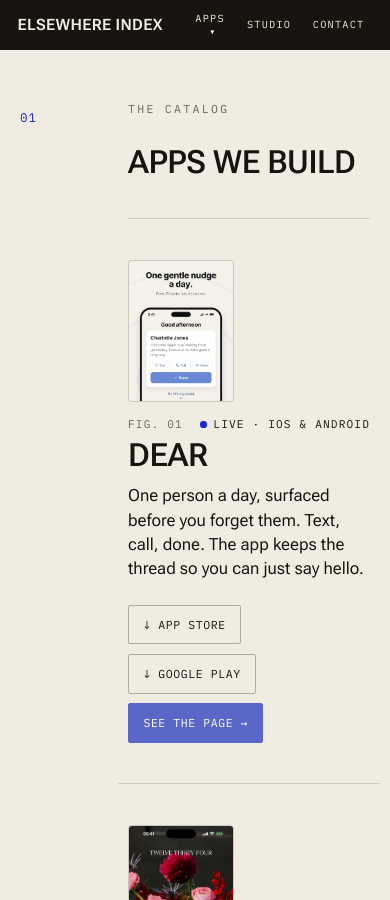
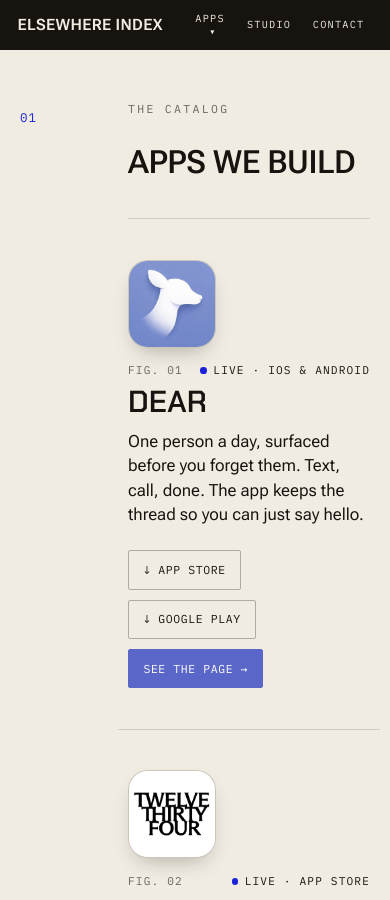
Before and after one commit to elsewhereindex/elsewhereindex.github.io, a Jekyll site: the page index.html, which Jekyll copies as it is, in a window 390 px wide and 900 px high, scrolled down 1196 px. Built offline with Jekyll 4.4.1, drawn with Linux system fonts in a browser that asks for light colours; some of the changed text lies outside the part shown.

Commit message:
Apply notes: app icons, digital name font, blue color-break, Whim polish
- Home catalog: replace rectangular photos with rounded-square app icons (Dear's
  deer head, the Twelve Thirty Four logotype, Early's ready-toggle, a camellia
  for Florilegium, a tangerine whim tile). App names now set in Chakra Petch for
  a more digital look.
- Twelve Thirty Four: simplified hook; primary link is now "Visit Twelve Thirty
  Four" to twelvethirtyfourflowers.com.
- Florilegium card: camellia icon; hook simplified to "By Twelve Thirty Four."
- Color-break section recoloured klein blue (orange is reserved for Whim), and
  the CTA button is white instead of neon.
- Whim page: remove all the neon-yellow accents (white underline like the rest),
  turn the "_" into a dark redaction bar like the app, and make the marquee white
  with new panel-picked lines.
- All email links now go to support@dearnudges.com.

Co-Authored-By: Claude Opus 4.8 (1M context) <noreply@anthropic.com>
Claude-Session: https://claude.ai/code/session_0119hHEm6WAYeiHgsHo8wUMP

```diff
--- a/early/index.html
+++ b/early/index.html
@@ -194,7 +194,7 @@
     <div class="colophon">
       <span>A study by <a href="/">Elsewhere Index</a></span>
       <span>Dallas / Paris</span>
-      <span><a href="mailto:earl@dearnudges.com">Join the pilot</a></span>
+      <span><a href="mailto:support@dearnudges.com">Join the pilot</a></span>
     </div>
   </div>
 </footer>
--- a/index.html
+++ b/index.html
@@ -10,7 +10,7 @@
 <meta property="og:type" content="website">
 <link rel="preconnect" href="https://fonts.googleapis.com">
 <link rel="preconnect" href="https://fonts.gstatic.com" crossorigin>
-<link href="https://fonts.googleapis.com/css2?family=Roboto+Flex:opsz,wght,wdth@8..144,100..1000,25..151&family=IBM+Plex+Mono:wght@400;500;600&display=swap" rel="stylesheet">
+<link href="https://fonts.googleapis.com/css2?family=Roboto+Flex:opsz,wght,wdth@8..144,100..1000,25..151&family=IBM+Plex+Mono:wght@400;500;600&family=Chakra+Petch:wght@500;600;700&display=swap" rel="stylesheet">
 <style>
   @property --wght { syntax: '<number>'; inherits: true; initial-value: 400; }
   @property --wdth { syntax: '<number>'; inherits: true; initial-value: 100; }
@@ -312,7 +312,7 @@
   .specimens { margin-top: 2.5rem; border-top: 1px solid var(--line); }
   .spec {
     position: relative;
-    display: grid; grid-template-columns: clamp(6rem, 20vw, 10.5rem) minmax(0, 1fr);
+    display: grid; grid-template-columns: clamp(4.5rem, 15vw, 8.5rem) minmax(0, 1fr);
     gap: clamp(1.25rem, 3.5vw, 2.75rem); align-items: start;
     padding: clamp(1.9rem, 4.5vh, 3rem) 0; border-bottom: 1px solid var(--line);
     transition: background 0.35s ease; margin: 0 calc(-1 * clamp(0.6rem, 2vw, 1.4rem)); padding-inline: clamp(0.6rem, 2vw, 1.4rem);
@@ -326,9 +326,11 @@
   .spec:hover { background: color-mix(in srgb, var(--brand) 8%, transparent); }
   .spec:hover::before { transform: scaleY(1); }
   .spec:hover .spec__fig { color: var(--brand); }
-  .spec__vis { display: block; overflow: hidden; aspect-ratio: 3 / 4; border-radius: 4px; border: 1px solid var(--line); background: var(--paper-2); position: relative; }
-  .spec__vis img { width: 100%; height: 100%; object-fit: cover; object-position: center top; transition: transform 0.9s cubic-bezier(.2,.7,.2,1); }
-  .spec:hover .spec__vis img { transform: scale(1.05); }
+  .spec__vis { display: block; overflow: hidden; aspect-ratio: 1 / 1; border-radius: 22.4%; border: 1px solid var(--line);
+    background: var(--paper-2); position: relative; box-shadow: 0 10px 22px -10px rgba(23,20,15,0.35); transition: transform 0.4s cubic-bezier(.2,.7,.2,1); }
+  .spec__vis img { width: 100%; height: 100%; object-fit: cover; transition: transform 0.5s cubic-bezier(.2,.7,.2,1); }
+  .spec:hover .spec__vis { transform: translateY(-3px); box-shadow: 0 16px 30px -12px rgba(23,20,15,0.4); }
+  .spec:hover .spec__vis img { transform: scale(1.03); }
 
   .spec__body { min-width: 0; }
   .spec__top { display: flex; flex-wrap: wrap; align-items: baseline; justify-content: space-between; gap: 0.35rem 1rem;
@@ -337,12 +339,11 @@
   .spec__fig { transition: color 0.3s ease; }
   .spec__status { display: inline-flex; align-items: center; gap: 0.4rem; color: var(--ink); }
   .spec__name {
-    font-family: var(--flex); font-variation-settings: 'wght' var(--n-wght), 'wdth' var(--n-wdth), 'opsz' 60;
-    --n-wght: 560; --n-wdth: 104;
-    font-size: clamp(2rem, 5.2vw, 3.5rem); line-height: 0.98; text-transform: uppercase; letter-spacing: -0.015em;
-    margin: 0.85rem 0 0; transition: color 0.3s ease, --n-wdth 0.5s ease;
+    font-family: "Chakra Petch", var(--flex); font-weight: 600;
+    font-size: clamp(1.9rem, 4.7vw, 3rem); line-height: 1.02; text-transform: uppercase; letter-spacing: 0.005em;
+    margin: 0.85rem 0 0; transition: color 0.3s ease;
   }
-  .spec:hover .spec__name { color: var(--brand); --n-wdth: 118; }
+  .spec:hover .spec__name { color: var(--brand); }
   .spec__hook { margin-top: 0.75rem; max-width: 48ch; font-size: clamp(1.05rem, 1.7vw, 1.28rem); line-height: 1.45; font-variation-settings: 'wght' 380; color: var(--ink); }
   .spec__acts { margin-top: 1.5rem; display: flex; flex-wrap: wrap; gap: 0.6rem; }
   .btn { font-family: var(--mono); font-size: 0.72rem; letter-spacing: 0.05em; text-transform: uppercase;
@@ -357,7 +358,7 @@
 
   @media (max-width: 560px) {
     .spec { grid-template-columns: minmax(0,1fr); gap: 0.9rem; }
-    .spec__vis { width: 44%; max-width: 9rem; }
+    .spec__vis { width: 5.5rem; }
     .spec__name { margin-top: 0.4rem; }
   }
   .spec__name { overflow-wrap: break-word; }
@@ -391,7 +392,7 @@
 
   /* ============ Color break ============ */
   .shout {
-    position: relative; z-index: 2; background: var(--shout); color: var(--paper);
+    position: relative; z-index: 2; background: var(--accent); color: var(--paper);
     margin-top: clamp(3.5rem, 9vh, 6rem);
     scroll-margin-top: var(--bar);
     overflow: hidden;
@@ -409,15 +410,15 @@
   .shout__sub { margin-top: 1.75rem; max-width: 46ch; font-size: 1.1rem; line-height: 1.5; color: rgba(240,236,226,0.9); }
   .shout__cta {
     display: inline-flex; align-items: center; gap: 0.6rem; margin-top: 2.25rem;
-    background: var(--hi); color: var(--ink);
+    background: var(--paper); color: var(--ink);
     font-family: var(--mono); font-size: 0.8rem; letter-spacing: 0.06em; text-transform: uppercase;
-    padding: 0.85rem 1.15rem; border: 1px solid var(--ink);
+    padding: 0.85rem 1.15rem; border: 1px solid var(--paper);
     transition: transform 0.25s ease, box-shadow 0.25s ease;
   }
-  .shout__cta:hover { transform: translate(-2px,-2px); box-shadow: 4px 4px 0 var(--ink); }
+  .shout__cta:hover { transform: translate(-2px,-2px); box-shadow: 4px 4px 0 rgba(23,20,15,0.35); }
   .shout__mail { margin-top: 1.4rem; font-family: var(--mono); font-size: 0.82rem; color: rgba(240,236,226,0.85); }
   .shout__mail a { border-bottom: 1px solid rgba(240,236,226,0.5); padding-bottom: 0.1rem; }
-  .shout ::selection { background: var(--ink); color: var(--shout); }
+  .shout ::selection { background: var(--paper); color: var(--accent); }
 
   /* ============ Colophon ============ */
   .colophon {
@@ -582,7 +583,7 @@
 
         <article class="spec" style="--brand:#5A67C8">
           <a class="spec__vis" href="https://dearnudges.com" target="_blank" rel="noopener" aria-label="Dear">
-            <img src="assets/img/dear-01.jpg" width="599" height="1299" loading="lazy" alt="The Dear app showing a daily nudge to reach out to a contact.">
+            <img src="assets/img/icons/dear.png" width="1024" height="1024" loading="lazy" alt="Dear app icon, a deer's head.">
           </a>
           <div class="spec__body">
             <div class="spec__top"><span class="spec__fig">Fig. 01</span><span class="spec__status"><span class="dot live"></span>Live &middot; iOS &amp; Android</span></div>
@@ -597,28 +598,28 @@
         </article>
 
         <article class="spec" style="--brand:#A8446A">
-          <a class="spec__vis" href="/twelve-thirty-four/" aria-label="Twelve Thirty Four">
-            <img src="assets/img/ttf-gallery.jpg" width="598" height="1299" loading="lazy" alt="Twelve Thirty Four showing a florist arrangement in the gallery.">
+          <a class="spec__vis" href="https://twelvethirtyfourflowers.com" target="_blank" rel="noopener" aria-label="Twelve Thirty Four">
+            <img src="assets/img/icons/ttf.png" width="1024" height="1024" loading="lazy" alt="Twelve Thirty Four app icon.">
           </a>
           <div class="spec__body">
             <div class="spec__top"><span class="spec__fig">Fig. 02</span><span class="spec__status"><span class="dot live"></span>Live &middot; App Store</span></div>
             <h3 class="spec__name">Twelve Thirty Four</h3>
-            <p class="spec__hook">A working flower shop, in your pocket. Ordering, gifting, occasions, and standing orders, for the shop and the customer at once.</p>
+            <p class="spec__hook">A working flower shop, in your pocket. Ordering, gifting, and standing orders, all in one place.</p>
             <div class="spec__acts">
               <a class="btn btn--dl" href="https://apps.apple.com/us/app/twelve-thirty-four/id6761194006" target="_blank" rel="noopener">&#8595; App Store</a>
-              <a class="btn btn--page" href="/twelve-thirty-four/">See the page <span class="a" aria-hidden="true">&rarr;</span></a>
+              <a class="btn btn--page" href="https://twelvethirtyfourflowers.com" target="_blank" rel="noopener">Visit Twelve Thirty Four <span class="a" aria-hidden="true">&rarr;</span></a>
             </div>
           </div>
         </article>
 
         <article class="spec" style="--brand:#8B4A5A">
           <a class="spec__vis" href="/florilegium/" aria-label="Florilegium">
-            <img src="assets/img/florilegium/drawing.png" width="540" height="720" loading="lazy" alt="A botanical drawing of a garden rose from Florilegium.">
+            <img src="assets/img/icons/florilegium.png" width="1024" height="1024" loading="lazy" alt="Florilegium app icon, a camellia.">
           </a>
           <div class="spec__body">
             <div class="spec__top"><span class="spec__fig">Fig. 03</span><span class="spec__status"><span class="dot soon"></span>Coming soon</span></div>
             <h3 class="spec__name">Florilegium</h3>
-            <p class="spec__hook">One flower a night. Its name, its story, and the small thing it was always trying to tell you. A companion to Twelve Thirty Four.</p>
+            <p class="spec__hook">A field guide to flowers and what they mean. By Twelve Thirty Four.</p>
             <div class="spec__acts">
               <a class="btn btn--page" href="/florilegium/">See the page <span class="a" aria-hidden="true">&rarr;</span></a>
             </div>
@@ -627,7 +628,7 @@
 
         <article class="spec" style="--brand:#FF5A1F">
           <a class="spec__vis" href="/whim/" aria-label="Whim">
-            <img src="assets/img/whim/card.jpg" width="238" height="508" loading="lazy" alt="Whim's daily card: I have free will, today I will take a completely different way.">
+            <img src="assets/img/icons/whim.png" width="1024" height="1024" loading="lazy" alt="Whim app icon.">
           </a>
           <div class="spec__body">
             <div class="spec__top"><span class="spec__fig">Fig. 04</span><span class="spec__status"><span class="dot soon"></span>Coming soon</span></div>
@@ -641,7 +642,7 @@
 
         <article class="spec" style="--brand:#2EB86C">
           <a class="spec__vis" href="/early/" aria-label="Early Check-In">
-            <img src="assets/img/early/board.png" width="804" height="1748" loading="lazy" alt="Early's board of properties, each with a ready dot.">
+            <img src="assets/img/icons/early.png" width="1024" height="1024" loading="lazy" alt="Early app icon.">
           </a>
           <div class="spec__body">
             <div class="spec__top"><span class="spec__fig">Fig. 05</span><span class="spec__status"><span class="dot pilot"></span>In pilot</span></div>
@@ -699,8 +700,8 @@
     <p class="shout__eyebrow">Work with the studio</p>
     <p class="shout__quote">Start with a workflow audit.</p>
     <p class="shout__sub">Tell us where the day gets stuck. We find the two or three tasks worth handing to Claude, set it up, and write the skills so it fits how your team already works.</p>
-    <a class="shout__cta" href="mailto:earl@dearnudges.com">Get in touch <span aria-hidden="true">&rarr;</span></a>
-    <p class="shout__mail"><a href="mailto:earl@dearnudges.com">earl@dearnudges.com</a></p>
+    <a class="shout__cta" href="mailto:support@dearnudges.com">Get in touch <span aria-hidden="true">&rarr;</span></a>
+    <p class="shout__mail"><a href="mailto:support@dearnudges.com">support@dearnudges.com</a></p>
   </div>
 </section>
 
--- a/twelve-thirty-four/index.html
+++ b/twelve-thirty-four/index.html
@@ -139,7 +139,7 @@
     <div class="colophon">
       <span>Built by <a href="/">Elsewhere Index</a></span>
       <span>Dallas / Paris</span>
-      <span><a href="mailto:earl@dearnudges.com">Say hello</a></span>
+      <span><a href="mailto:support@dearnudges.com">Say hello</a></span>
     </div>
   </div>
 </footer>
```
Also changed, not shown: florilegium/index.html (+5 -5 lines), whim/index.html (+9 -9 lines), assets/img/icons/dear.png (added), assets/img/icons/early.png (added), assets/img/icons/florilegium.png (added), assets/img/icons/ttf.png (added), assets/img/icons/whim.png (added).
